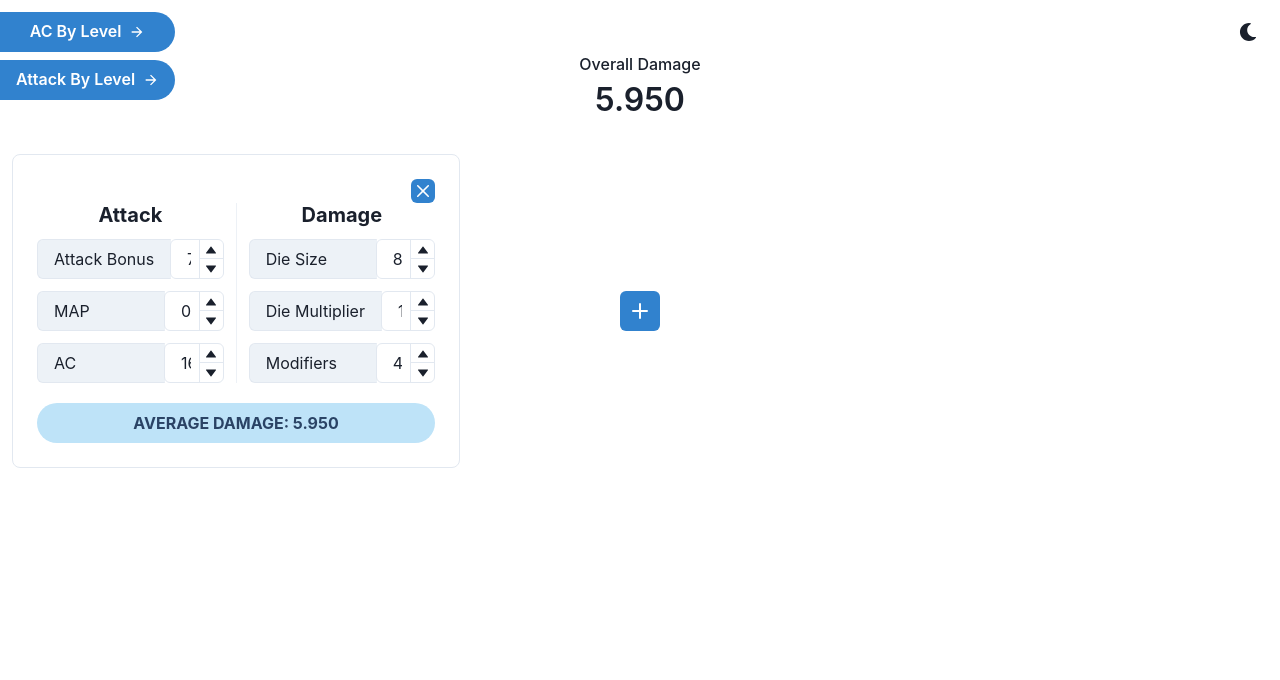
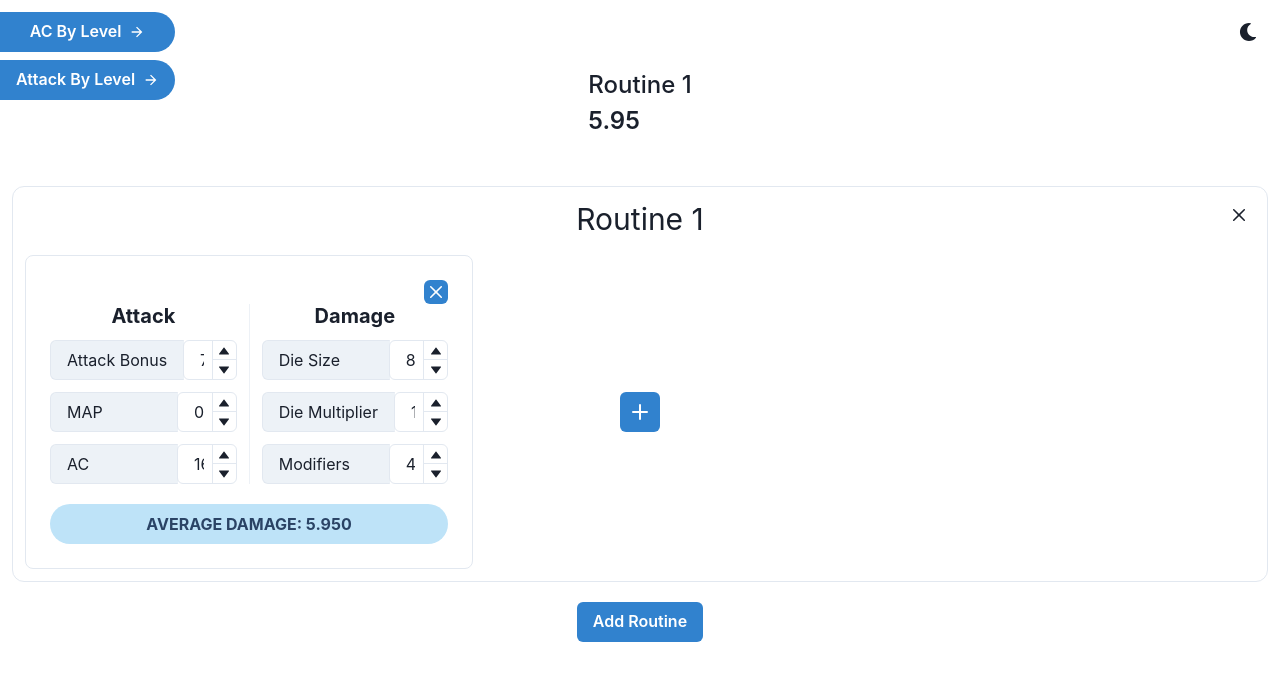
Before and after one commit to bendking/PF2SimpleCalculator, a React (Create React App) app in the folder pf2_simple_calculator/: page / in a window 1280 px wide. Shown: the top 680 px of the page. Built offline with nearby package versions, Linux system fonts and the light colour scheme.

Commit message:
Add routines

```diff
--- a/pf2_simple_calculator/src/components/SimpleCalculator.tsx
+++ b/pf2_simple_calculator/src/components/SimpleCalculator.tsx
@@ -1,44 +1,117 @@
 import React, { useState, useCallback } from "react";
 
-import { SimpleGrid, VStack, Center, Box, Stack } from "@chakra-ui/layout";
-import { Stat, StatLabel, StatNumber, IconButton, Text } from "@chakra-ui/react";
-import { AddIcon } from "@chakra-ui/icons";
+import { VStack, Center, Box, Stack, Text } from "@chakra-ui/layout";
+import { Button, Stat, StatGroup, StatLabel, StatNumber } from "@chakra-ui/react";
 
-import { SimpleStrike } from "./SimpleStrike";
 import { ACByLevel } from "./info_drawers/ACByLevel";
 import { AttackByLevel } from "./info_drawers/AttackByLevel";
+import { SimpleRoutine } from "./SimpleRoutine";
+
+import { renameObjectKey } from "../utils/util_functions";
 
 export function SimpleCalculator() {
-  const [strikes, setStrikes] = useState<Record<string, number>>({ strike_1: 0 });
+  const [routines, setRoutines] = useState<Record<string, Record<string, number>>>({
+    'Routine 1': { strike_1: 0 },
+  });
+  const [routineCounter, setRoutineCounter] = useState(1);
   const [strikeCounter, setStrikeCounter] = useState(1);
 
-  //  create & update strikes
-  const setStrike = useCallback(
-    (strikeName: string, strikeValue: number) => {
-      setStrikes((prev) => ({
-        ...prev,
-        [strikeName]: strikeValue,
-      }));
-    },
-    [setStrikes]
-  );
+  console.log(routines);
+  console.log(`Routine counter: ${routineCounter}`);
+  console.log(`Strike counter: ${strikeCounter}`);
 
-  const removeStrike = useCallback((strikeName: string) => {
-    setStrikes((prevStrikesDamage) => {
-      const { [strikeName]: removed, ...rest } = prevStrikesDamage;
-      return rest;
+  const incrementRoutineCounter = () => {
+    setRoutineCounter((prevCounter) => prevCounter + 1);
+  };
+
+  const incrementStrikeCounter = () => {
+    setStrikeCounter((prevCounter) => prevCounter + 1);
+  };
+
+  // TODO: doesn't need to be memoized
+  const setRoutine = useCallback((routineName: string, routineValue: Record<string, number>) => {
+    setRoutines((prevRoutines) => ({
+      ...prevRoutines,
+      [routineName]: routineValue,
+    }));
+  }, []);
+
+  const addRoutine = () => {
+    setRoutine(`Routine ${routineCounter + 1}`, { [`strike_${strikeCounter}`]: 0 });
+    incrementRoutineCounter();
+  };
+
+  const removeRoutine = useCallback((routineName: string) => {
+    setRoutines((prevRoutines) => {
+      const { [routineName]: removed, ...newRoutines } = prevRoutines;
+      return newRoutines;
     });
   }, []);
 
-  const addStrike = () => {
-    setStrike(`strike_${strikeCounter + 1}`, 0);
-    setStrikeCounter((prevCounter) => prevCounter + 1);
-  };
+  const renameRoutine = useCallback((oldRoutineName: string, newRoutineName: string) => {
+    setRoutines((prevRoutines) => renameObjectKey(prevRoutines, oldRoutineName, newRoutineName));
+  }, []);
 
-  const overallDamage = Object.values(strikes).reduce((a, b) => a + b, 0);
+  const setStrike = useCallback((routineName: string, strikeName: string, strikeValue: number = 0) => {
+    console.log("Entered setStrike");
+    setRoutines((prevRoutines) => ({
+      ...prevRoutines,
+      [routineName]: {
+        ...prevRoutines[routineName],
+        [strikeName]: strikeValue,
+      },
+    }));
+  }, []);
 
-  const strikesList = Object.keys(strikes).map((strike) => (
-    <SimpleStrike key={strike} strikeName={strike} setStrike={setStrike} removeStrike={removeStrike} />
+  const addStrike = useCallback(
+    (routineName: string) => {
+      setStrike(routineName, `strike_${strikeCounter + 1}`);
+      incrementStrikeCounter();
+    },
+    [setStrike, strikeCounter]
+  );
+
+  const removeStrike = useCallback((routineName: string, strikeName: string) => {
+    setRoutines((prevRoutines) => {
+      const { [routineName]: routine } = prevRoutines;
+      const { [strikeName]: removed, ...rest } = routine;
+
+      const newRoutines = {
+        ...prevRoutines,
+        [routineName]: rest,
+      };
+
+      return newRoutines;
+    });
+  }, []);
+
+  const routinesDamage = Object.entries(routines).map(([routineName, strikes]) => [
+    routineName,
+    Object.values(strikes).reduce((a, b) => a + b, 0),
+  ]);
+
+  const routinesDamageList = routinesDamage.map(([routineName, damage], i) => (
+    <Stat padding="15px">
+      <StatLabel size="sm">
+        <Text fontSize="3vh" whiteSpace="nowrap">{routineName || `Routine ${i+1}`}</Text>
+      </StatLabel>
+      <StatNumber>
+        <Text fontSize="3vh">{damage.toFixed(2)}</Text>
+      </StatNumber>
+    </Stat>
+  ));
+
+  const routineList = Object.entries(routines).map(([routineName, strikes]) => (
+    <SimpleRoutine
+      key={routineName}
+      routineName={routineName}
+      removeRoutine={removeRoutine}
+      renameRoutine={renameRoutine}
+      strikes={strikes}
+      setStrike={setStrike}
+      addStrike={addStrike}
+      removeStrike={removeStrike}
+    />
   ));
 
   return (
@@ -49,23 +122,16 @@ export function SimpleCalculator() {
           <AttackByLevel />
         </Stack>
       </Box>
-      <VStack spacing={30}>
-        <Stat>
-          <StatLabel>
-            <Text fontSize="2vh">Overall Damage</Text>
-          </StatLabel>
-          <Center>
-            <StatNumber>
-              <Text fontSize="4vh">{overallDamage.toFixed(3)}</Text>
-            </StatNumber>
-          </Center>
-        </Stat>
-        <SimpleGrid spacing={4} columns={[1, 1, 3]} rows={[1, 1, 3]}>
-          {strikesList}
-          <Center>
-            <IconButton aria-label="Add strike" onClick={addStrike} icon={<AddIcon />} colorScheme="blue" />
-          </Center>
-        </SimpleGrid>
+
+      <Center>
+        <StatGroup>{routinesDamageList}</StatGroup>
+      </Center>
+
+      <VStack spacing={5} mt="4vh">
+        {routineList}
+        <Button onClick={addRoutine} colorScheme="blue">
+          Add Routine
+        </Button>
       </VStack>
     </>
   );
--- /dev/null
+++ b/pf2_simple_calculator/src/components/SimpleRoutine.tsx
@@ -0,0 +1,93 @@
+import React from "react";
+import { Center, CloseButton, IconButton, Input, SimpleGrid } from "@chakra-ui/react";
+
+import { SimpleStrike } from "./SimpleStrike";
+import { AddIcon } from "@chakra-ui/icons";
+
+type SimpleRoutineProps = {
+  routineName: string;
+  removeRoutine: Function;
+  renameRoutine: Function;
+  strikes: Record<string, number>;
+  setStrike: Function;
+  addStrike: Function;
+  removeStrike: Function;
+};
+
+export function SimpleRoutine({
+  routineName,
+  removeRoutine,
+  renameRoutine,
+  strikes,
+  setStrike,
+  addStrike,
+  removeStrike,
+}: SimpleRoutineProps) {
+  const handleNameChange = (event: React.ChangeEvent<HTMLInputElement>) => {
+    renameRoutine(routineName, event.target.value);
+  };
+
+  const strikesList = Object.keys(strikes).map((strikeName) => (
+    <SimpleStrike
+      key={strikeName}
+      routineName={routineName}
+      strikeName={strikeName}
+      setStrike={setStrike}
+      removeStrike={removeStrike}
+    />
+  ));
+
+  const gridColumns = [1, 1, 3];
+  const gridRows = [1, 1, 3];
+
+  // let fillerBoxes;
+  // switch (strikesList.length % 3) {
+  //   case 0:
+  //     fillerBoxes = 2;
+  //     break;
+  //   case 1:
+  //     fillerBoxes = 1;
+  //     break;
+  //   case 2:
+  //     fillerBoxes = 0;
+  //     break;
+  // }
+
+  // const fillerBoxesList = [...Array(fillerBoxes)].map(_ => (
+  //   <Box />
+  // ))
+
+  return (
+    <SimpleGrid
+      spacing={4}
+      columns={gridColumns}
+      rows={gridRows}
+      borderWidth="1px"
+      borderRadius="12px"
+      padding="12px"
+    >
+      <Input
+        placeholder="Routine name"
+        gridColumnStart={2}
+        defaultValue={routineName}
+        onBlur={handleNameChange}
+        border="0px"
+        textAlign="center"
+        fontSize="3xl"
+        _focus={{border: "none", color: "blue.400"}}
+        _hover={{color: "blue.400"}}
+
+      />
+      <CloseButton justifySelf="end" onClick={() => removeRoutine(routineName)} />
+      {strikesList}
+      <Center>
+        <IconButton
+          aria-label="Add strike"
+          onClick={() => addStrike(routineName)}
+          icon={<AddIcon />}
+          colorScheme="blue"
+        />
+      </Center>
+    </SimpleGrid>
+  );
+}
--- a/pf2_simple_calculator/src/components/SimpleStrike.tsx
+++ b/pf2_simple_calculator/src/components/SimpleStrike.tsx
@@ -16,12 +16,13 @@ import { useStrike } from "../hooks/useStrike";
 import { StrikeInput } from "./StrikeInput"
 
 type SimpleStrikeProps = {
+  routineName: string;
   strikeName: string;
   setStrike: Function;
   removeStrike: Function;
 };
 
-export function SimpleStrike({ strikeName, setStrike, removeStrike }: SimpleStrikeProps) {
+export function SimpleStrike({ routineName, strikeName, setStrike, removeStrike }: SimpleStrikeProps) {
   const [
     result,
     bonus,
@@ -40,14 +41,14 @@ export function SimpleStrike({ strikeName, setStrike, removeStrike }: SimpleStri
 
   useEffect(() => {
     // Update parent component of current average damage
-    setStrike(strikeName, result);
-  }, [setStrike, strikeName, result]);
+    setStrike(routineName, strikeName, result);
+  }, [setStrike, routineName, strikeName, result]);
 
   return (
     <Box p="6" minW="md" maxW="xl" borderWidth="1px" borderRadius="lg" overflow="hidden">
       <Grid>
         <IconButton
-          onClick={() => removeStrike(strikeName)}
+          onClick={() => removeStrike(routineName, strikeName)}
           icon={<CloseIcon />}
           aria-label="Remove strike"
           size="xs"
--- /dev/null
+++ b/pf2_simple_calculator/src/utils/util_functions.ts
@@ -0,0 +1,12 @@
+export const renameObjectKey = (oldObject: any, oldKey: any, newKey: any) => {
+  const keys = Object.keys(oldObject);
+
+  return keys.reduce((newObject, key) => {
+    if (key === oldKey) {
+      newObject[newKey] = oldObject[oldKey];
+    } else {
+      newObject[key] = oldObject[key];
+    }
+    return newObject;
+  }, {});
+};
```
Also changed, not shown: pf2_simple_calculator/src/hooks/useStrike.ts (+4 -34 lines), 1 other file (tests, documents, lock files or other folders).
